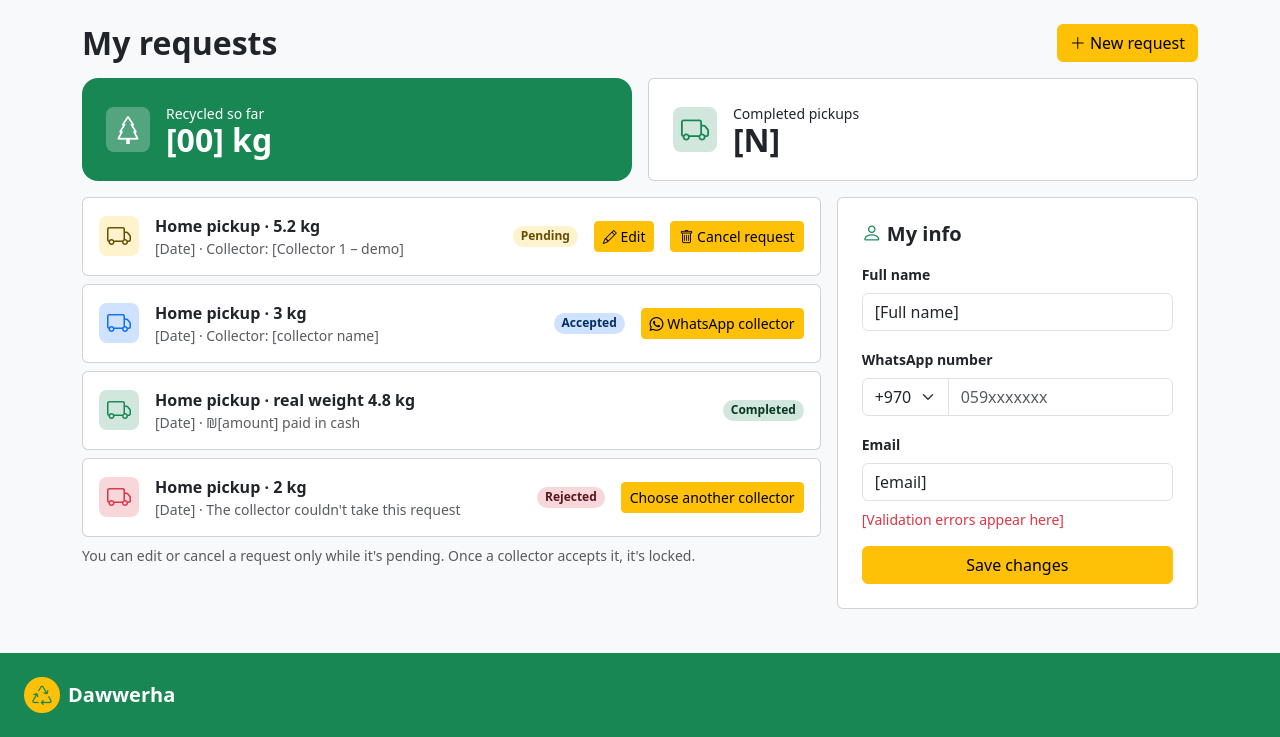
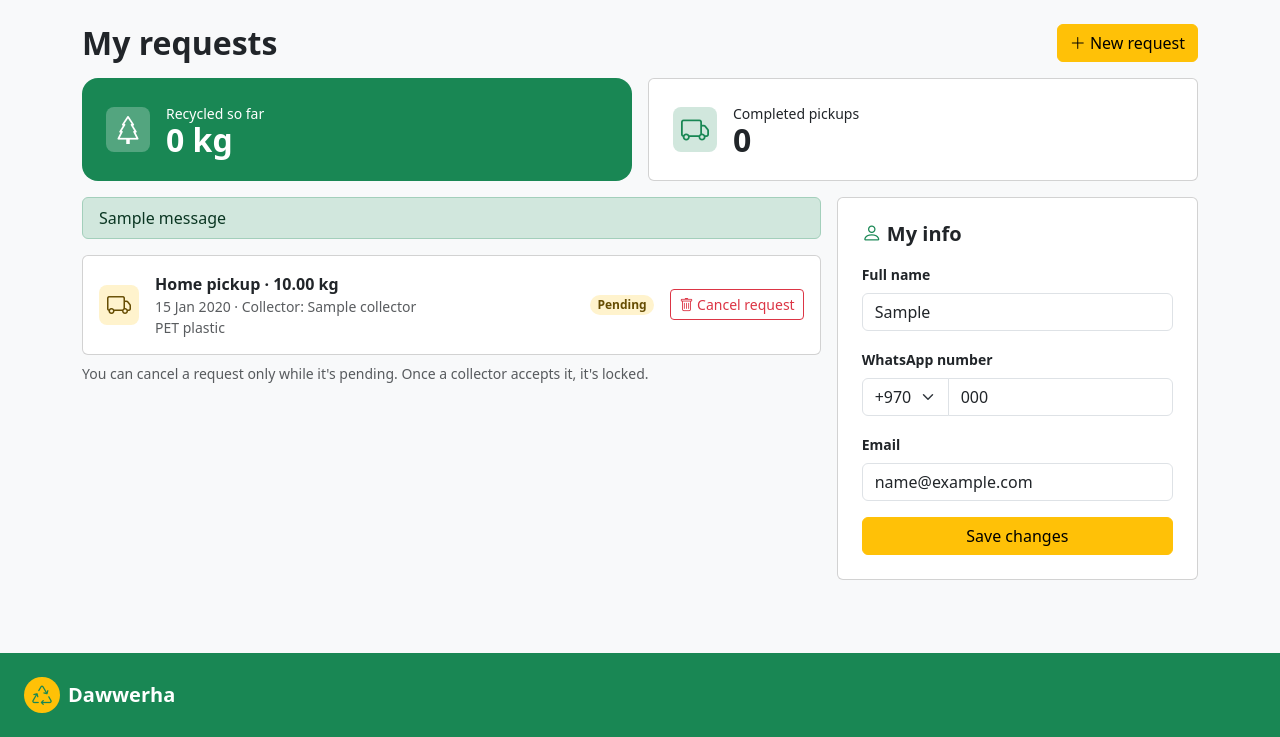
Before and after one commit to shereenmaher/Dawerha-Group-Project, a Django app: page /my-requests/ in a window 1280 px wide. Shown: the part 63-800 px from the top of the page. Run offline with Django 5.2, Linux system fonts and the light colour scheme; a user stored in the database is signed in; data comes from the database, SQL or seed files in the repository; tables that the repository leaves empty hold one stand-in row (values such as "Sample post"); one stand-in notice (Sample message) is shown.

Commit message:
My requests page

```diff
--- a/dawwerha_app/templates/my_requests.html
+++ b/dawwerha_app/templates/my_requests.html
@@ -24,7 +24,7 @@
                 <span class="bg-white bg-opacity-25 rounded-3 p-2 fs-3 lh-1"><i class="bi bi-tree"></i></span>
                 <div>
                     <div class="small">Recycled so far</div>
-                    <div class="fs-2 fw-bold lh-1">[00] kg</div>
+                    <div class="fs-2 fw-bold lh-1">{{ recycled }} kg</div>
                 </div>
             </div>
         </div>
@@ -34,7 +34,7 @@
                     <span class="bg-success-subtle text-success rounded-3 p-2 fs-3 lh-1"><i class="bi bi-truck"></i></span>
                     <div>
                         <div class="small">Completed pickups</div>
-                        <div class="fs-2 fw-bold lh-1">[N]</div>
+                        <div class="fs-2 fw-bold lh-1">{{ completed }}</div>
                     </div>
                 </div>
             </div>
@@ -46,55 +46,78 @@
         <!-- Requests -->
         <div class="col-lg-8">
 
+            {% for message in messages %}
+                {% if 'info' not in message.tags %}
+                    <div class="alert {% if 'success' in message.tags %}alert-success{% else %}alert-danger{% endif %} py-2">{{ message }}</div>
+                {% endif %}
+            {% endfor %}
+
+            {% for r in requests_list %}
             <div class="card mb-2">
-                <div class="card-body d-flex flex-wrap align-items-center gap-3">
+                <div class="card-body">
+                    <div class="d-flex flex-wrap align-items-center gap-3">
+
+                        <!-- Icon color by status -->
+                        {% if r.status == "pending" %}
                             <span class="bg-warning-subtle text-warning-emphasis rounded-3 p-2 fs-4 lh-1"><i class="bi bi-truck"></i></span>
+                        {% elif r.status == "accepted" %}
+                            <span class="bg-primary-subtle text-primary rounded-3 p-2 fs-4 lh-1"><i class="bi bi-truck"></i></span>
+                        {% elif r.status == "completed" %}
+                            <span class="bg-success-subtle text-success rounded-3 p-2 fs-4 lh-1"><i class="bi bi-truck"></i></span>
+                        {% else %}
+                            <span class="bg-danger-subtle text-danger rounded-3 p-2 fs-4 lh-1"><i class="bi bi-truck"></i></span>
+                        {% endif %}
+
                         <div class="flex-grow-1">
-                        <div class="fw-bold">Home pickup · 5.2 kg</div>
-                        <div class="small text-body-secondary">[Date] · Collector: [Collector 1 – demo]</div>
-                    </div>
-                    <span class="badge rounded-pill bg-warning-subtle text-warning-emphasis">Pending</span>
-                    <button type="button" class="btn btn-warning btn-sm"><i class="bi bi-pencil"></i> Edit</button>
-                    <button type="button" class="btn btn-warning btn-sm"><i class="bi bi-trash"></i> Cancel request</button>
+                            {% if r.status == "completed" %}
+                                <div class="fw-bold">Home pickup · real weight {{ r.real_weight }} kg</div>
+                                <div class="small text-body-secondary">{{ r.created_at|date:"d M Y" }} · {{ r.collector.name }} · ₪{{ r.amount }} paid in cash</div>
+                            {% else %}
+                                <div class="fw-bold">Home pickup · {{ r.weight }} kg</div>
+                                <div class="small text-body-secondary">{{ r.created_at|date:"d M Y" }} · Collector: {{ r.collector.name|default:"-" }}</div>
+                            {% endif %}
+                            <div class="small text-body-secondary">
+                                {% for item in r.items %}{{ item.material.name }}{% if not forloop.last %} · {% endif %}{% endfor %}
                             </div>
                         </div>
 
-            <div class="card mb-2">
-                <div class="card-body d-flex flex-wrap align-items-center gap-3">
-                    <span class="bg-primary-subtle text-primary rounded-3 p-2 fs-4 lh-1"><i class="bi bi-truck"></i></span>
-                    <div class="flex-grow-1">
-                        <div class="fw-bold">Home pickup · 3 kg</div>
-                        <div class="small text-body-secondary">[Date] · Collector: [collector name]</div>
-                    </div>
+                        <!-- Status and buttons -->
+                        {% if r.status == "pending" %}
+                            <span class="badge rounded-pill bg-warning-subtle text-warning-emphasis">Pending</span>
+                            <form action="{% url 'cancel_request' r.id %}" method="post">
+                                {% csrf_token %}
+                                <button type="submit" class="btn btn-outline-danger btn-sm"><i class="bi bi-trash"></i> Cancel request</button>
+                            </form>
+                        {% elif r.status == "accepted" %}
                             <span class="badge rounded-pill bg-primary-subtle text-primary-emphasis">Accepted</span>
-                    <a href="#" class="btn btn-warning btn-sm"><i class="bi bi-whatsapp"></i> WhatsApp collector</a>
+                            <a href="https://wa.me/{{ r.collector.phone|slice:'1:' }}" target="_blank" class="btn btn-warning btn-sm">
+                                <i class="bi bi-whatsapp"></i> WhatsApp collector
+                            </a>
+                        {% elif r.status == "completed" %}
+                            <span class="badge rounded-pill bg-success-subtle text-success-emphasis">Completed</span>
+                        {% elif r.status == "rejected" %}
+                            <span class="badge rounded-pill bg-danger-subtle text-danger-emphasis">Rejected</span>
+                            <form action="{% url 'retry_request' r.id %}" method="post">
+                                {% csrf_token %}
+                                <button type="submit" class="btn btn-warning btn-sm">Choose another collector</button>
+                            </form>
+                        {% else %}
+                            <span class="badge rounded-pill text-bg-light border">Cancelled</span>
+                        {% endif %}
                     </div>
                 </div>
-
-            <div class="card mb-2">
-                <div class="card-body d-flex flex-wrap align-items-center gap-3">
-                    <span class="bg-success-subtle text-success rounded-3 p-2 fs-4 lh-1"><i class="bi bi-truck"></i></span>
-                    <div class="flex-grow-1">
-                        <div class="fw-bold">Home pickup · real weight 4.8 kg</div>
-                        <div class="small text-body-secondary">[Date] · ₪[amount] paid in cash</div>
             </div>
-                    <span class="badge rounded-pill bg-success-subtle text-success-emphasis">Completed</span>
+            {% empty %}
+            <div class="card">
+                <div class="card-body text-center text-body-secondary py-5">
+                    <i class="bi bi-truck display-4"></i>
+                    <p class="mt-2 mb-3">You don't have any requests yet.</p>
+                    <a href="{% url 'scan' %}" class="btn btn-warning"><i class="bi bi-camera"></i> Scan your first item</a>
                 </div>
             </div>
+            {% endfor %}
 
-            <div class="card mb-2">
-                <div class="card-body d-flex flex-wrap align-items-center gap-3">
-                    <span class="bg-danger-subtle text-danger rounded-3 p-2 fs-4 lh-1"><i class="bi bi-truck"></i></span>
-                    <div class="flex-grow-1">
-                        <div class="fw-bold">Home pickup · 2 kg</div>
-                        <div class="small text-body-secondary">[Date] · The collector couldn't take this request</div>
-                    </div>
-                    <span class="badge rounded-pill bg-danger-subtle text-danger-emphasis">Rejected</span>
-                    <a href="{% url 'pickup' %}" class="btn btn-warning btn-sm">Choose another collector</a>
-                </div>
-            </div>
-
-            <p class="small text-body-secondary">You can edit or cancel a request only while it's pending. Once a collector accepts it, it's locked.</p>
+            <p class="small text-body-secondary">You can cancel a request only while it's pending. Once a collector accepts it, it's locked.</p>
         </div>
 
         <!-- My info -->
@@ -102,27 +125,33 @@
             <div class="card">
                 <div class="card-body p-4">
                     <h2 class="h5 fw-bold mb-3"><i class="bi bi-person text-success"></i> My info</h2>
-                    <form method="post" novalidate>
+
+                    {% for message in messages %}
+                        {% if 'info' in message.tags %}
+                            <div class="alert {% if 'success' in message.tags %}alert-success{% else %}alert-danger{% endif %} py-2 small">{{ message }}</div>
+                        {% endif %}
+                    {% endfor %}
+
+                    <form action="{% url 'update_my_info' %}" method="post" novalidate>
                         {% csrf_token %}
                         <div class="mb-3">
                             <label for="fullName" class="form-label small fw-semibold">Full name</label>
-                            <input type="text" class="form-control" id="fullName" name="full_name" value="[Full name]" required>
+                            <input type="text" class="form-control" id="fullName" name="full_name" value="{{ user.first_name }}">
                         </div>
                         <div class="mb-3">
                             <label for="phone" class="form-label small fw-semibold">WhatsApp number</label>
                             <div class="input-group">
                                 <select class="form-select flex-grow-0 w-auto" id="phoneCode" name="phone_code" aria-label="Country code">
-                                    <option value="970">+970</option>
-                                    <option value="972">+972</option>
+                                    <option value="970" {% if phone_code == '970' %}selected{% endif %}>+970</option>
+                                    <option value="972" {% if phone_code == '972' %}selected{% endif %}>+972</option>
                                 </select>
-                                <input type="tel" class="form-control" id="phone" name="phone" placeholder="059xxxxxxx">
+                                <input type="tel" class="form-control" id="phone" name="phone" value="{{ phone_number }}" placeholder="059xxxxxxx">
                             </div>
                         </div>
-                        <div class="mb-2">
+                        <div class="mb-3">
                             <label for="email" class="form-label small fw-semibold">Email</label>
-                            <input type="email" class="form-control" id="email" name="email" value="[email]" required>
+                            <input type="email" class="form-control" id="email" name="email" value="{{ user.email }}">
                         </div>
-                        <p class="text-danger small">[Validation errors appear here]</p>
                         <button type="submit" class="btn btn-warning w-100">Save changes</button>
                     </form>
                 </div>
--- a/dawwerha_app/urls.py
+++ b/dawwerha_app/urls.py
@@ -22,6 +22,9 @@ urlpatterns = [
     # ===== Bara =====
     path("pickup/", views.pickup, name="pickup"),
     path("my-requests/", views.my_requests, name="my_requests"),
+    path("my-requests/<int:id>/cancel/", views.cancel_request, name="cancel_request"),
+    path("my-requests/<int:id>/retry/", views.retry_request, name="retry_request"),
+    path("my-requests/info/", views.update_my_info, name="update_my_info"),
     path("collector/", views.collector, name="collector"),
     path("collector/info/", views.collector_info, name="collector_info"),
     path("collector/prices/add/", views.add_price, name="add_price"),
--- a/dawwerha_app/views.py
+++ b/dawwerha_app/views.py
@@ -7,7 +7,7 @@ from django.http import JsonResponse
 from django.db.models import Sum
 from django.core.mail import send_mail
 from django.utils import timezone
-from .models import ContactMessage, Profile, Collector, Material, Scan, BagItem, PickupRequest, PickupItem, CollectorPrice, full_phone
+from .models import ContactMessage, Profile, Collector, Material, Scan, BagItem, PickupRequest, PickupItem, CollectorPrice, full_phone, check_phone, EMAIL_REGEX
 from .ai import analyze_image
 
 
@@ -399,12 +399,17 @@ def pickup(request):
     collectors = []
     map_points = []
     for collector in Collector.objects.filter(kind="mobile", is_available=True):
+        # All the collector's prices, and the amount for the items in the bag
         prices = []
         amount = 0
-        for material, weight in totals.items():
-            price = CollectorPrice.objects.filter(collector=collector, material=material).first()
-            if price:
-                prices.append({'material': material.name, 'price': price.price_per_kg})
+        for price in CollectorPrice.objects.filter(collector=collector).order_by('material__id'):
+            weight = totals.get(price.material)
+            prices.append({
+                'material': price.material.name,
+                'price': price.price_per_kg,
+                'in_bag': weight is not None,
+            })
+            if weight:
                 amount += price.price_per_kg * weight
 
         collectors.append({
@@ -433,9 +438,106 @@ def pickup(request):
     return render(request, "pickup.html", context)
 
 
+# ----- My requests (normal user) -----
+# The user's requests, numbers and info
 @login_required(login_url='/login/')
 def my_requests(request):
-    return render(request, "my_requests.html")
+    # Collectors have their own page
+    if request.user.profile.role == "collector":
+        return redirect('/collector/')
+
+    requests_list = list(PickupRequest.objects.filter(user=request.user).order_by('-created_at'))
+
+    recycled = 0
+    completed = 0
+    for r in requests_list:
+        r.items = list(r.pickupitem_set.all())
+        r.weight = round(sum(item.weight_kg for item in r.items), 2)
+
+        # Real weight and amount after the collector finishes
+        if r.status == "completed":
+            r.real_weight = round(sum(item.real_weight_kg or 0 for item in r.items), 2)
+            r.amount = round(sum((item.real_weight_kg or 0) * item.price_per_kg for item in r.items), 2)
+            recycled += r.real_weight
+            completed += 1
+
+    # Split the saved phone "+970591234567" into "970" and "0591234567" for the form
+    phone = request.user.profile.phone
+    phone_code = phone[1:4] if phone.startswith('+') else "970"
+    phone_number = "0" + phone[4:] if phone.startswith('+') else phone
+
+    context = {
+        'requests_list': requests_list,
+        'recycled': round(recycled, 1),
+        'completed': completed,
+        'phone_code': phone_code,
+        'phone_number': phone_number,
+    }
+    return render(request, "my_requests.html", context)
+
+
+# Cancel a pending request
+@login_required(login_url='/login/')
+def cancel_request(request, id):
+    pickup_request = PickupRequest.objects.filter(id=id, user=request.user, status="pending").first()
+    if pickup_request is not None and request.method == "POST":
+        pickup_request.status = "cancelled"
+        pickup_request.save()
+        messages.success(request, "Request cancelled", extra_tags='requests')
+    return redirect('/my-requests/')
+
+
+# Rejected request: put the items back in the bag and choose another collector
+@login_required(login_url='/login/')
+def retry_request(request, id):
+    pickup_request = PickupRequest.objects.filter(id=id, user=request.user, status="rejected").first()
+    if pickup_request is None or request.method != "POST":
+        return redirect('/my-requests/')
+
+    for item in pickup_request.pickupitem_set.all():
+        BagItem.objects.create(
+            user=request.user,
+            material=item.material,
+            item_name=item.material.name,
+            quantity=1,
+            weight_kg=item.weight_kg,
+        )
+
+    pickup_request.delete()
+    return redirect('/pickup/')
+
+
+# Update the user's name, phone and email
+@login_required(login_url='/login/')
+def update_my_info(request):
+    if request.method != "POST":
+        return redirect('/my-requests/')
+
+    errors = {}
+    if len(request.POST['full_name']) < 2:
+        errors['full_name'] = "Name should be at least 2 characters"
+    if not EMAIL_REGEX.match(request.POST['email']):
+        errors['email'] = "Invalid email address"
+    elif User.objects.filter(username=request.POST['email']).exclude(id=request.user.id).exists():
+        errors['email'] = "Email already exists"
+    check_phone(request.POST, errors)
+
+    if errors:
+        for key, value in errors.items():
+            messages.error(request, value, extra_tags='info')
+        return redirect('/my-requests/')
+
+    user = request.user
+    user.first_name = request.POST['full_name']
+    user.email = request.POST['email']
+    user.username = request.POST['email']
+    user.save()
+
+    user.profile.phone = full_phone(request.POST)
+    user.profile.save()
+
+    messages.success(request, "Your info was saved", extra_tags='info')
+    return redirect('/my-requests/')
 
 
 # ----- Collector dashboard -----
```
Also changed, not shown: dawwerha_app/templates/pickup.html (+8 -3 lines). Lines whose indentation alone changed are shown as unchanged.
